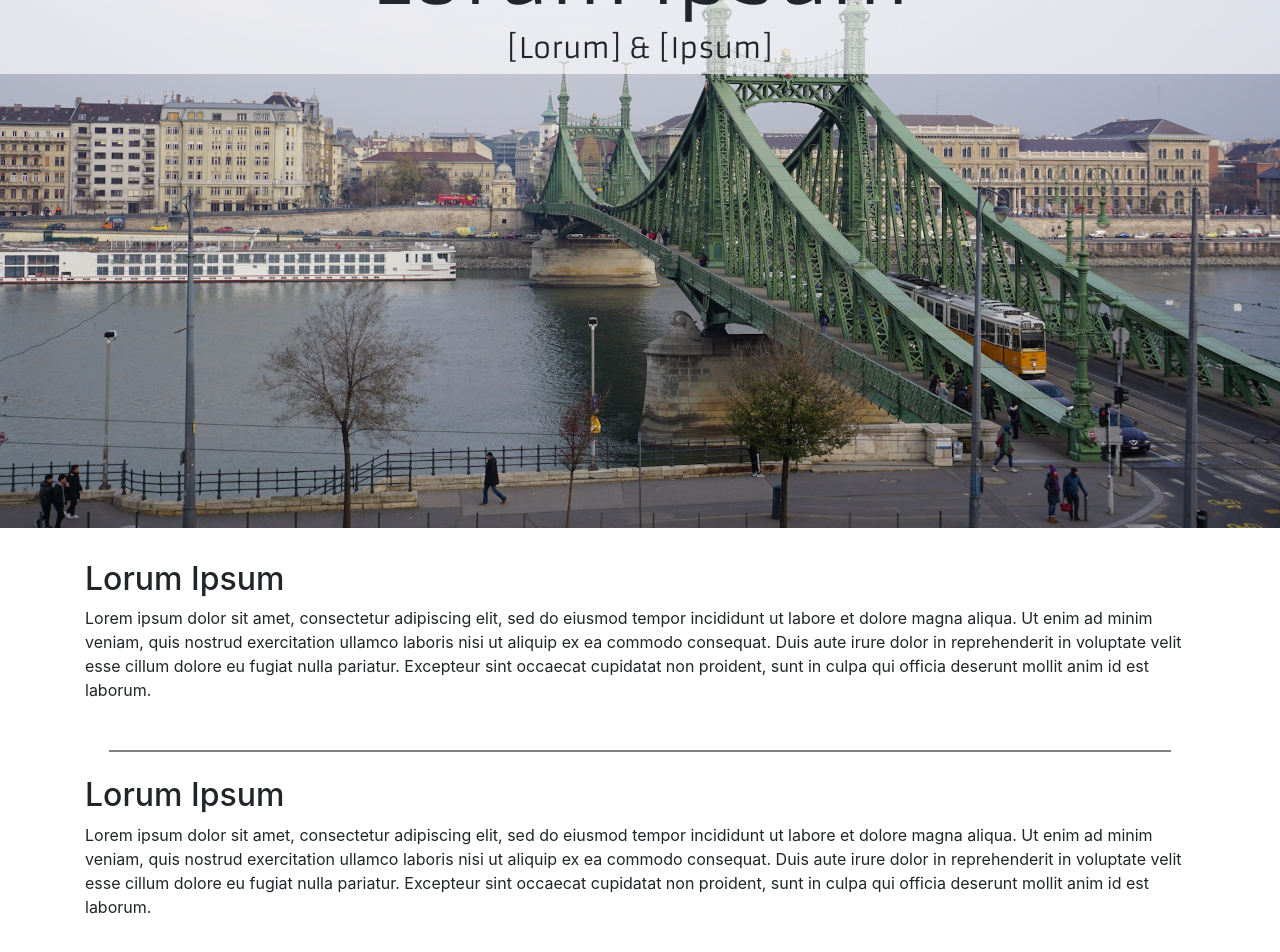
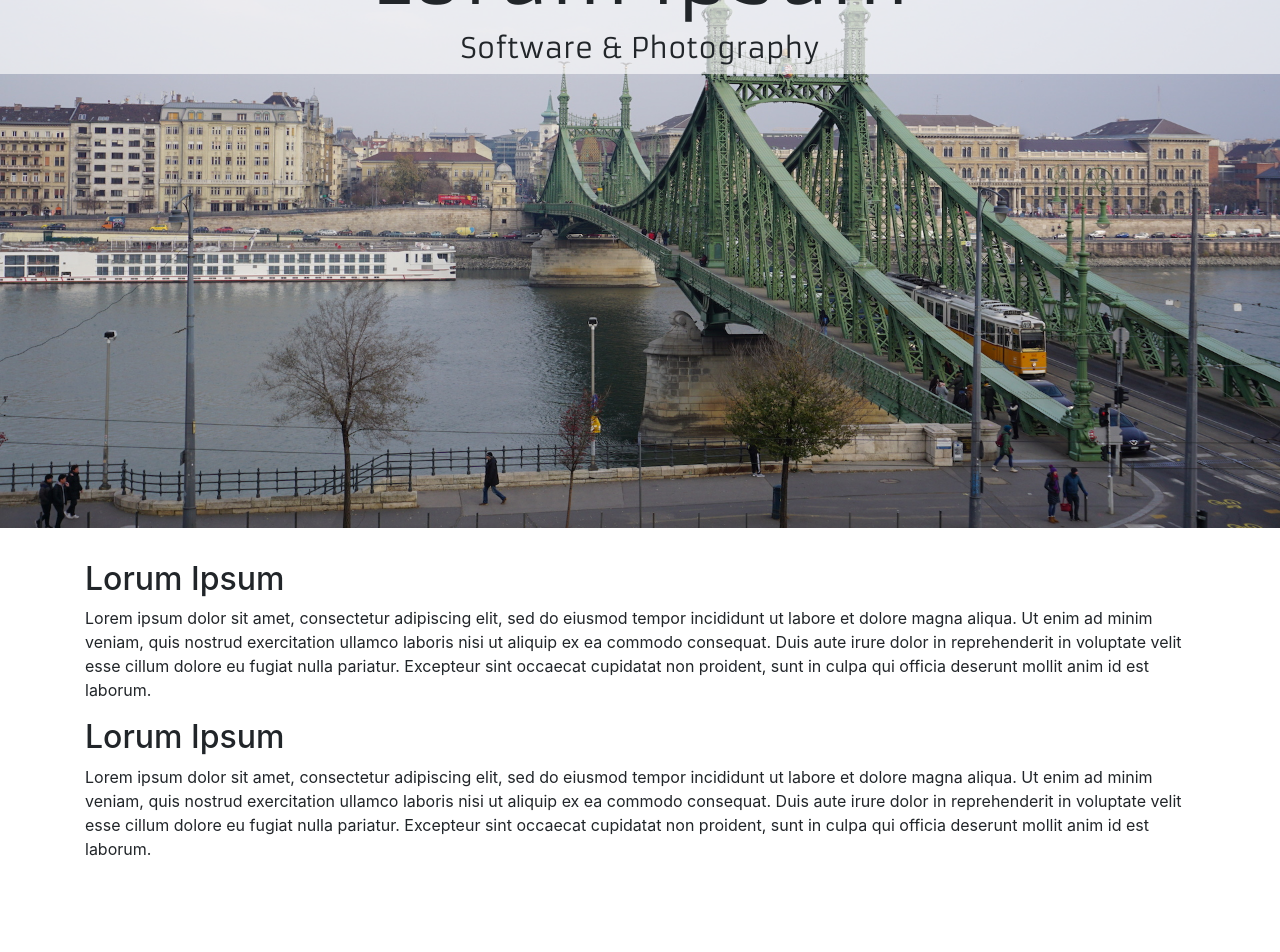
Before and after one commit to Donners45/sd-portfolio, a React (Create React App) app: page / in a window 1280 px wide. Shown: the part 272-1224 px from the top of the page. Built offline with nearby package versions, Linux system fonts and the light colour scheme.

Commit message:
bit more bootstrappy

```diff
--- a/src/components/header/header.js
+++ b/src/components/header/header.js
@@ -1,12 +1,14 @@
 import React from "react";
 import styles from "./header.module.scss";
+import { Link } from 'react-router-dom'
+
 
 function Header(props) {
   return (
     <div className={styles.bgWrapper}>
       <div className={styles.textWrapper}>
         <h1>{props.text}</h1>
-        <h3>[<a href="#soft">Lorum</a>] & [<a href="#photo">Ipsum</a>]</h3>
+        <h3> <Link to="/">Software</Link> & <Link to="/foto">Photography</Link></h3>
       </div>
     </div>
   );
--- a/src/components/home/home.js
+++ b/src/components/home/home.js
@@ -4,9 +4,9 @@ import Container from 'react-bootstrap/Container'
 import Row from 'react-bootstrap/Row'
 import Col from 'react-bootstrap/Col'
 
-import styles from './home.module.scss';
+// import styles from './home.module.scss';
 
-function Home(props) {
+function Home() {
 
     return(
         <Container>
@@ -15,28 +15,28 @@ function Home(props) {
                     <h2>
                         Lorum Ipsum
                     </h2>
-                    <span>
+                    <p>
                         Lorem ipsum dolor sit amet, consectetur adipiscing elit, sed do eiusmod tempor incididunt ut labore et dolore magna aliqua.
                         Ut enim ad minim veniam, quis nostrud exercitation ullamco laboris nisi ut aliquip ex ea commodo consequat.
                         Duis aute irure dolor in reprehenderit in voluptate velit esse cillum dolore eu fugiat nulla pariatur.
                         Excepteur sint occaecat cupidatat non proident, sunt in culpa qui officia deserunt mollit anim id est laborum.
-                    </span>
+                    </p>
                 </Col>
             </Row>
 
-            <PageBrake></PageBrake>
-
+            {/* <PageBrake></PageBrake>
+             */}
             <Row>
                 <Col>
                     <h2>
                         Lorum Ipsum
                     </h2>
-                    <span>
+                    <p>
                         Lorem ipsum dolor sit amet, consectetur adipiscing elit, sed do eiusmod tempor incididunt ut labore et dolore magna aliqua.
                         Ut enim ad minim veniam, quis nostrud exercitation ullamco laboris nisi ut aliquip ex ea commodo consequat.
                         Duis aute irure dolor in reprehenderit in voluptate velit esse cillum dolore eu fugiat nulla pariatur.
                         Excepteur sint occaecat cupidatat non proident, sunt in culpa qui officia deserunt mollit anim id est laborum.
-                    </span>
+                    </p>
                 </Col>
             </Row>
         </Container>
```
